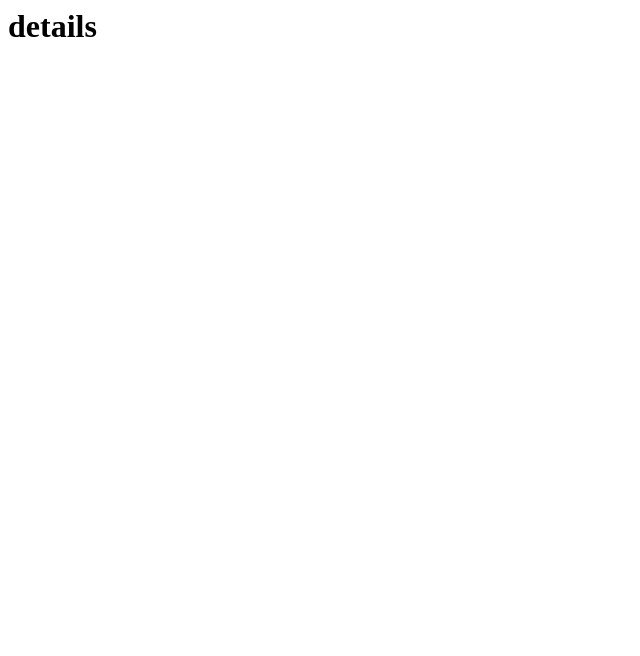
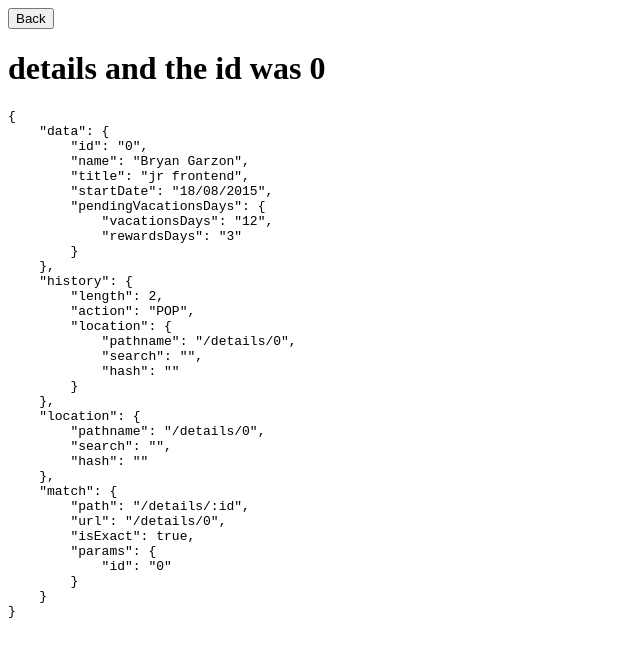
Before and after one commit to garbray/ptoDays, a React app: page /details/0 in a window 1280 px wide. Shown: the top 656 px of the page, without its empty margins (0-640 px from the left). Built offline with nearby package versions, Linux system fonts and the light colour scheme.

Commit message:
remove proptypes and add flow types

```diff
--- a/data.json
+++ b/data.json
@@ -1,5 +1,7 @@
 {
-  "user": {
+  "users": [
+    {
+      "id": "0",
       "name": "Bryan Garzon",
       "title": "jr frontend",
       "startDate": "18/08/2015",
@@ -8,7 +10,15 @@
         "rewardsDays": "3"
       }
     },
-  "vacationsRules": {
-    "rewardsDays": ""
+    {
+      "id": "1",
+      "name": "test user",
+      "title": "senior frontend",
+      "startDate": "18/01/2018",
+      "pendingVacationsDays": {
+        "vacationsDays": "1",
+        "rewardsDays": "0"
       }
     }
+  ]
+}
--- a/public/index.html
+++ b/public/index.html
@@ -7,6 +7,6 @@
 </head>
 <body>
   <div id="app"></div>
-  <script type="text/javascript" src="bundle.js"></script>
+  <script type="text/javascript" src="/bundle.js"></script>
 </body>
 </html>
--- a/src/js/App.jsx
+++ b/src/js/App.jsx
@@ -1,8 +1,10 @@
-/* eslint react/prop-types: 0 */
+// @flow
 import React from 'react';
 import { BrowserRouter, Route, Switch } from 'react-router-dom';
+import type { Match } from 'react-router-dom';
 import Home from './routes/home/home';
 import Details from './routes/detail/details';
+import { users } from '../../data.json';
 
 const FourOhFour = () => <h1>404</h1>;
 
@@ -10,8 +12,21 @@ const App = () => (
   <BrowserRouter>
     <div className="App">
       <Switch>
-        <Route exact path="/" component={Home} />
-        <Route path="/details" component={Details} />
+        <Route
+          exact
+          path="/"
+          component={props => <Home users={users} {...props} />}
+        />
+        <Route
+          path="/details/:id"
+          component={(props: { match: Match, history: Object }) => (
+            <Details
+              data={users.find(user => props.match.params.id === user.id)}
+              back={props.history.goBack}
+              {...props}
+            />
+          )}
+        />
         <Route component={FourOhFour} />
       </Switch>
     </div>
--- a/src/js/components/search.jsx
+++ b/src/js/components/search.jsx
@@ -1,7 +1,6 @@
 // @flow
 
 import React, { Component } from 'react';
-import propTypes from 'prop-types';
 
 type Props = {
   placeholder: string,
@@ -33,8 +32,4 @@ class Search extends Component<Props, State> {
   }
 }
 
-Search.propTypes = {
-  placeholder: propTypes.string.isRequired,
-};
-
 export default Search;
--- a/src/js/routes/detail/details.jsx
+++ b/src/js/routes/detail/details.jsx
@@ -1,8 +1,18 @@
+// @flow
 import React from 'react';
 
-const Details = () => (
+type Props = {
+  data: Object,
+  back: Function,
+};
+
+const Details = (props: Props) => (
   <div className="landing">
-    <h1>details</h1>
+    <button onClick={props.back}>Back</button>
+    <h1>details and the id was {props.data.id}</h1>
+    <pre>
+      <code>{JSON.stringify(props, null, 4)}</code>
+    </pre>
   </div>
 );
 
--- a/src/js/routes/home/home.jsx
+++ b/src/js/routes/home/home.jsx
@@ -1,16 +1,23 @@
+// @flow
 import React from 'react';
 import { Link } from 'react-router-dom';
 import Text from '../../components/Text';
 import Search from '../../components/search';
+import Users from '../../components/Users';
 
-const Home = () => (
+type Props = {
+  users: Array<Object>,
+};
+
+const Home = (props: Props) => (
   <div className="landing">
     <h1>Test home sii</h1>
-    <Link to="/details" href="/details">
+    <Link to="/details/0" href="/details/2">
       About
     </Link>
     <Text textLine="ohh HRM ready" />
     <Search placeholder="Oh lala" />
+    <Users usersData={props.users} />
   </div>
 );
 export default Home;
--- a/webpack.config.js
+++ b/webpack.config.js
@@ -13,18 +13,18 @@ module.exports = env => {
       app: './js/clientApp.jsx',
     },
     output: {
+      path: resolve('public'),
       filename: 'bundle.js',
-      path: resolve('public'),
-      // publicPath: '/public/',
     },
     devServer: {
       hot: true,
       port: 9000,
       historyApiFallback: true,
       contentBase: resolve('public'),
-      compress: true,
       // TODO https://www.akadia.com/services/ssh_test_certificate.html
       // generate selfsign certificate to use https and http2
+      // compress: true,
+      // https: true,
     },
     devtool: 'cheap-eval-source-map',
     stats: {
```
Also changed, not shown: flow-typed/types.js (+8 -0 lines), 2 other files (tests, documents, lock files or other folders). Lines whose indentation alone changed are shown as unchanged.
